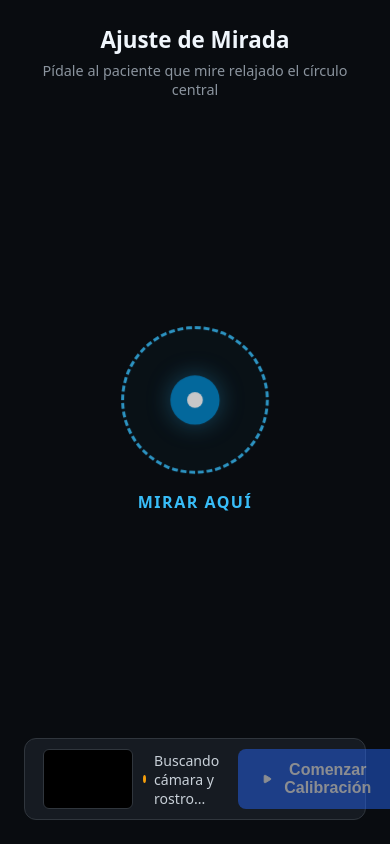
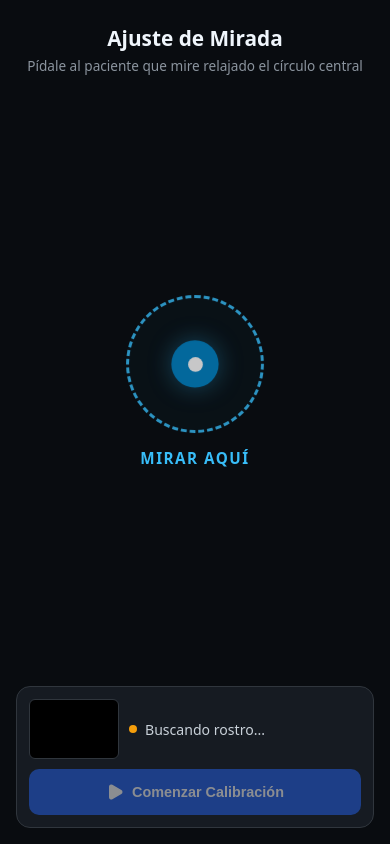
Before and after one commit to DiegoPanno/si_no, a React (Vite) app: page / in a window 390 px wide. Built offline with nearby package versions, Linux system fonts and the light colour scheme.

Commit message:
ajustes de css y calibración

```diff
--- a/src/App.jsx
+++ b/src/App.jsx
@@ -1,36 +1,39 @@
 import React, { useEffect, useRef, useState, useCallback } from 'react';
-import { ChevronUp, ChevronDown, RotateCcw, Play, Settings2, X } from 'lucide-react';
+import { ChevronUp, ChevronDown, RotateCcw, Play, Settings2, X, RefreshCw } from 'lucide-react';
 
 export default function App() {
   const videoRef = useRef(null);
   const canvasRef = useRef(null);
 
-  // Estados
+  // Estados de interfaz
   const [faceDetected, setFaceDetected] = useState(false);
   const [currentRatio, setCurrentRatio] = useState(0.40);
   const [neutralPoint, setNeutralPoint] = useState(null); // null = Modo Calibración
   const [activeZone, setActiveZone] = useState(null);     // 'UP' | 'DOWN' | null
   const [progress, setProgress] = useState(0);
-
-  // Menú discreto para el cuidador
   const [showCaregiverMenu, setShowCaregiverMenu] = useState(false);
 
   // Calibración inicial
   const [isCalibrating, setIsCalibrating] = useState(false);
   const [calibProgress, setCalibProgress] = useState(0);
-  const [statusMsg, setStatusMsg] = useState('Buscando cámara y rostro...');
+  const [statusMsg, setStatusMsg] = useState('Buscando rostro...');
 
   // Sensibilidad
-  const [sensitivity, setSensitivity] = useState(0.035);
-  const dwellTime = 1000; // 1 segundo sostenido para confirmar
+  const [sensitivity, setSensitivity] = useState(0.038);
+  const dwellTime = 1000; // 1 segundo fijo
 
-  // Referencias internas
+  // Referencias para temporizadores y filtros de auto-estabilización
   const neutralPointRef = useRef(null);
   const activeZoneRef = useRef(null);
   const dwellStartRef = useRef(null);
   const lastTriggerRef = useRef(0);
   const historyRef = useRef([]);
   const isRunningRef = useRef(false);
+
+  // Referencias para Auto-Drift (auto-calibración suave en reposo)
+  const restingSamplesRef = useRef([]);
+  const lastGazeMovementRef = useRef(performance.now());
+  const initialHeadPitchRef = useRef(null);
 
   // Síntesis de voz accesible en español
   const speak = useCallback((text) => {
@@ -43,26 +46,47 @@ export default function App() {
     }
   }, []);
 
-  // Cálculo binocular del ratio de los ojos
-  const calculateRatio = (landmarks) => {
+  // Cálculo binocular con compensación de cabeceo (Pitch)
+  const calculateEyeRatioWithHeadCompensation = (landmarks) => {
+    // Puntos Ojo Izquierdo: 159 (sup), 145 (inf), 468 (iris)
     const topL = landmarks[159].y;
     const botL = landmarks[145].y;
     const irisL = landmarks[468].y;
     const hL = botL - topL;
 
+    // Puntos Ojo Derecho: 386 (sup), 374 (inf), 473 (iris)
     const topR = landmarks[386].y;
     const botR = landmarks[374].y;
     const irisR = landmarks[473].y;
     const hR = botR - topR;
 
-    if (hL < 0.007 || hR < 0.007) return null; // Ojos cerrados
+    if (hL < 0.007 || hR < 0.007) return null; // Ojos cerrados o parpadeo
 
     const rL = (irisL - topL) / hL;
     const rR = (irisR - topR) / hR;
-    return (rL + rR) / 2;
+    const eyeRatioRaw = (rL + rR) / 2;
+
+    // Compensación de Cabeceo (Inclinación vertical de la cabeza)
+    // Entrecejo: 168, Punta de la nariz: 1
+    const forehead = landmarks[168].y;
+    const nose = landmarks[1].y;
+    const headPitch = nose - forehead;
+
+    if (initialHeadPitchRef.current === null) {
+      initialHeadPitchRef.current = headPitch;
+    }
+
+    // Diferencia respecto a la postura inicial de la cabeza
+    const headDelta = headPitch - initialHeadPitchRef.current;
+
+    // Factor de corrección: si la cabeza sube/baja, neutralizamos el sesgo del iris
+    const compensatedRatio = eyeRatioRaw - (headDelta * 0.45);
+
+    return compensatedRatio;
   };
 
   const evaluateGaze = useCallback((rawRatio) => {
+    // Suavizado móvil de 5 lecturas
     historyRef.current.push(rawRatio);
     if (historyRef.current.length > 5) historyRef.current.shift();
     const ratio = historyRef.current.reduce((a, b) => a + b, 0) / historyRef.current.length;
@@ -87,9 +111,30 @@ export default function App() {
     } else if (ratio < neutral - sensitivity) {
       detected = 'DOWN'; // Abajo -> NO
     } else {
-      detected = null;   // Centro neutro de descanso
+      detected = null;   // Centro neutro de reposo
     }
 
+    // ========================================================
+    // AUTO-DRIFT: Corrección suave del reposo si la persona está descansando
+    // ========================================================
+    if (detected === null) {
+      restingSamplesRef.current.push(ratio);
+      if (restingSamplesRef.current.length > 30) restingSamplesRef.current.shift();
+
+      // Si lleva más de 2.5 seg quieto en reposo, movemos sutilmente la base (0.5% por cuadro)
+      if (now - lastGazeMovementRef.current > 2500 && restingSamplesRef.current.length >= 20) {
+        const restingAvg = restingSamplesRef.current.reduce((a, b) => a + b, 0) / restingSamplesRef.current.length;
+        // Filtro pasa-bajos para corregir lentamente la base sin saltos bruscos
+        const updatedBase = neutral * 0.96 + restingAvg * 0.04;
+        neutralPointRef.current = parseFloat(updatedBase.toFixed(3));
+        setNeutralPoint(neutralPointRef.current);
+      }
+    } else {
+      lastGazeMovementRef.current = now;
+      restingSamplesRef.current = [];
+    }
+
+    // Procesamiento de selección
     if (detected && detected === activeZoneRef.current) {
       const elapsed = now - dwellStartRef.current;
       const pct = Math.min((elapsed / dwellTime) * 100, 100);
@@ -118,7 +163,7 @@ export default function App() {
     setProgress(0);
   };
 
-  // Inicialización de cámara compatible con iOS Safari y PC
+  // Inicialización de cámara y MediaPipe
   useEffect(() => {
     const FaceMeshClass = window.FaceMesh;
     if (!FaceMeshClass) return;
@@ -158,7 +203,7 @@ export default function App() {
       if (results.multiFaceLandmarks && results.multiFaceLandmarks.length > 0) {
         setFaceDetected(true);
         setStatusMsg('Rostro detectado');
-        const ratio = calculateRatio(results.multiFaceLandmarks[0]);
+        const ratio = calculateEyeRatioWithHeadCompensation(results.multiFaceLandmarks[0]);
         if (ratio !== null) {
           evaluateGaze(ratio);
         } else {
@@ -218,6 +263,7 @@ export default function App() {
     };
   }, [evaluateGaze]);
 
+  // Calibración inicial asistida
   const startCalibrationRoutine = () => {
     if ('speechSynthesis' in window) {
       window.speechSynthesis.speak(new SpeechSynthesisUtterance(''));
@@ -226,6 +272,7 @@ export default function App() {
     setIsCalibrating(true);
     setCalibProgress(0);
     const samples = [];
+    initialHeadPitchRef.current = null; // Reiniciar referencia de cabeza
     const startTime = performance.now();
     const duration = 2000;
 
@@ -251,6 +298,14 @@ export default function App() {
         }
       }
     }, 50);
+  };
+
+  // Reajuste rápido en 1 toque (0.6 segundos) sin cambiar de pantalla
+  const quickRealign = () => {
+    if (!faceDetected || !currentRatio) return;
+    neutralPointRef.current = currentRatio;
+    setNeutralPoint(currentRatio);
+    initialHeadPitchRef.current = null;
   };
 
   return (
@@ -328,7 +383,7 @@ export default function App() {
         </div>
       ) : (
         /* ========================================================
-           FASE 2: MODO CLÍNICO DE BAJO ESTÍMULO (SÍ / NO)
+           FASE 2: MODO CLÍNICO ESTABILIZADO (SÍ / NO)
            ======================================================== */
         <>
           {/* Zona Superior: SÍ */}
@@ -349,17 +404,37 @@ export default function App() {
             </div>
           </div>
 
-          {/* FRANJA CENTRAL VACÍA Y OSCURA (DESCANSO TOTAL) */}
-          <div className="dock-clean">
-            {/* Indicador LED ultra-discreto en la esquina */}
-            <span
-              className={`status-led ${faceDetected ? 'ready' : ''}`}
-              title={faceDetected ? 'Rostro conectado' : 'Sin rostro'}
-            />
+          {/* FRANJA CENTRAL DIVISORIA Y REAJUSTE EN 1 TOQUE */}
+          <div className="dock-clean" style={{ height: '42px', padding: '0 16px' }}>
+            {/* LED discreto de estado */}
+            <div style={{ display: 'flex', alignItems: 'center', gap: '8px' }}>
+              <span
+                className={`status-led ${faceDetected ? 'ready' : ''}`}
+                title={faceDetected ? 'Rostro conectado' : 'Sin rostro'}
+              />
+            </div>
 
-            <div style={{ flex: 1 }} />
+            {/* ZONA DE DESCANSO CON TOQUE PARA REAJUSTE RÁPIDO */}
+            <button
+              onClick={quickRealign}
+              style={{
+                background: 'transparent',
+                border: 'none',
+                color: '#484f58',
+                fontSize: '0.72rem',
+                cursor: 'pointer',
+                display: 'flex',
+                alignItems: 'center',
+                gap: '4px',
+                padding: '4px 10px',
+                borderRadius: '6px'
+              }}
+              title="Toca aquí si el paciente se movió para reajustar el centro de inmediato"
+            >
+              <RefreshCw size={11} /> Reajuste de reposo
+            </button>
 
-            {/* Botón de ajustes solo para el cuidador */}
+            {/* Menú de acompañante */}
             <button
               className="btn-action"
               onClick={() => setShowCaregiverMenu(!showCaregiverMenu)}
@@ -387,7 +462,7 @@ export default function App() {
             </div>
           </div>
 
-          {/* Menú modal opcional para el cuidador */}
+          {/* Menú de configuración para el cuidador */}
           {showCaregiverMenu && (
             <div style={{
               position: 'fixed',
@@ -403,7 +478,7 @@ export default function App() {
               display: 'flex',
               flexDirection: 'column',
               gap: '14px',
-              minWidth: '270px'
+              minWidth: '280px'
             }}>
               <div style={{ display: 'flex', justifyContent: 'space-between', alignItems: 'center' }}>
                 <span style={{ fontWeight: 700, fontSize: '0.95rem' }}>Ajustes de Asistencia</span>
@@ -416,16 +491,16 @@ export default function App() {
               </div>
 
               <div style={{ fontSize: '0.82rem', color: '#8b949e' }}>
-                Posición: <b>{currentRatio}</b> | Base: <b>{neutralPoint}</b>
+                Ojo (corregido): <b>{currentRatio}</b> | Base: <b>{neutralPoint}</b>
               </div>
 
               <div className="control-slider">
-                <span>Esfuerzo: {sensitivity === 0.025 ? 'Leve' : sensitivity === 0.035 ? 'Medio' : 'Alto'}</span>
+                <span>Esfuerzo necesario: {sensitivity <= 0.028 ? 'Muy Leve' : sensitivity <= 0.040 ? 'Medio' : 'Alto'}</span>
                 <input
                   type="range"
-                  min="0.020"
+                  min="0.022"
                   max="0.055"
-                  step="0.005"
+                  step="0.003"
                   value={sensitivity}
                   onChange={(e) => setSensitivity(parseFloat(e.target.value))}
                 />
@@ -452,7 +527,7 @@ export default function App() {
                 }}
               >
                 <RotateCcw size={16} />
-                Volver a Calibrar
+                Calibración Completa
               </button>
             </div>
           )}
--- a/src/index.css
+++ b/src/index.css
@@ -28,7 +28,7 @@ body, html, #root {
 }
 
 /* ========================================================
-   FASE 1: PANTALLA DE CALIBRACIÓN (FONDO NEUTRO Y LIMPIO)
+   FASE 1: PANTALLA DE CALIBRACIÓN INICIAL
    ======================================================== */
 .calibration-screen {
   width: 100vw;
@@ -38,25 +38,28 @@ body, html, #root {
   flex-direction: column;
   justify-content: space-between;
   align-items: center;
-  padding: 24px;
+  padding: 16px;
   background: #090c10;
   position: relative;
+  overflow-y: auto;
+  box-sizing: border-box;
 }
 
 .calib-header {
   text-align: center;
   max-width: 480px;
+  margin-top: 8px;
 }
 
 .calib-title {
-  font-size: clamp(1.4rem, 4vw, 2rem);
+  font-size: clamp(1.3rem, 4vw, 2rem);
   font-weight: 700;
   color: #f0f6fc;
-  margin-bottom: 6px;
+  margin-bottom: 4px;
 }
 
 .calib-subtitle {
-  font-size: clamp(0.9rem, 2.5vw, 1.1rem);
+  font-size: clamp(0.85rem, 2.5vw, 1.05rem);
   color: #8b949e;
 }
 
@@ -65,11 +68,12 @@ body, html, #root {
   flex-direction: column;
   align-items: center;
   justify-content: center;
+  margin: 16px 0;
 }
 
 .target-outer-ring {
-  width: clamp(150px, 32vmin, 220px);
-  height: clamp(150px, 32vmin, 220px);
+  width: clamp(140px, 30vmin, 210px);
+  height: clamp(140px, 30vmin, 210px);
   border-radius: 50%;
   border: 3px dashed #38bdf8;
   display: flex;
@@ -80,8 +84,8 @@ body, html, #root {
 }
 
 .target-inner-circle {
-  width: clamp(50px, 12vmin, 76px);
-  height: clamp(50px, 12vmin, 76px);
+  width: clamp(48px, 11vmin, 72px);
+  height: clamp(48px, 11vmin, 72px);
   border-radius: 50%;
   background: #0284c7;
   display: flex;
@@ -91,15 +95,15 @@ body, html, #root {
 }
 
 .target-center-dot {
-  width: 16px;
-  height: 16px;
+  width: 15px;
+  height: 15px;
   border-radius: 50%;
   background: #ffffff;
 }
 
 .target-text {
-  margin-top: 16px;
-  font-size: clamp(1rem, 2.8vw, 1.25rem);
+  margin-top: 14px;
+  font-size: clamp(0.95rem, 2.6vw, 1.2rem);
   font-weight: 600;
   color: #38bdf8;
   letter-spacing: 1.5px;
@@ -122,31 +126,36 @@ body, html, #root {
   transition: width 0.08s linear;
 }
 
+/* Panel inferior de calibración encuadrado */
 .calib-footer {
   display: flex;
   align-items: center;
   justify-content: space-between;
   width: 100%;
-  max-width: 650px;
+  max-width: 580px;
   background: #161b22;
   border: 1px solid #30363d;
-  padding: 10px 18px;
-  border-radius: 12px;
-  gap: 14px;
+  padding: 12px 16px;
+  border-radius: 14px;
+  gap: 12px;
+  box-sizing: border-box;
 }
 
 .btn-start-calib {
   background: #2563eb;
   color: white;
   border: none;
-  padding: 12px 24px;
-  font-size: 1rem;
-  border-radius: 8px;
+  padding: 12px 20px;
+  font-size: clamp(0.9rem, 2.5vw, 1.05rem);
+  border-radius: 10px;
   cursor: pointer;
-  font-weight: 600;
+  font-weight: 700;
   display: flex;
   align-items: center;
+  justify-content: center;
   gap: 8px;
+  white-space: nowrap;
+  flex-shrink: 0;
   transition: background 0.2s;
 }
 
@@ -174,7 +183,6 @@ body, html, #root {
   position: relative;
   cursor: pointer;
   padding: 10px;
-  /* Fondo sobrio en estado de descanso */
   background-color: #0f141c;
   transition: background-color 0.25s ease, color 0.2s ease;
 }
@@ -187,7 +195,6 @@ body, html, #root {
   border-top: 1px solid #1f2937;
 }
 
-/* En reposo: letras tenues que no distraen */
 .zone-content {
   display: flex;
   flex-direction: column;
@@ -195,7 +202,7 @@ body, html, #root {
   justify-content: center;
   gap: 6px;
   z-index: 2;
-  opacity: 0.45; /* Atenuado en reposo */
+  opacity: 0.45;
   transition: opacity 0.2s ease, transform 0.2s ease;
 }
 
@@ -221,7 +228,7 @@ body, html, #root {
   color: #8b949e;
 }
 
-/* ACTIVACIÓN SOLO CUANDO EL PACIENTE MIRA A LA ZONA */
+/* Activación por fijación voluntaria de la mirada */
 .zone-yes.active {
   background: linear-gradient(180deg, #064e3b 0%, #065f46 100%);
 }
@@ -250,7 +257,7 @@ body, html, #root {
   color: #ffffff;
 }
 
-/* Barra de fijación progresiva */
+/* Barra de progreso de dwell time */
 .progress-bar-bg {
   position: absolute;
   width: 100%;
@@ -270,10 +277,10 @@ body, html, #root {
   transition: width 0.04s linear;
 }
 
-/* FRANJA DIVISORIA CENTRAL MINIMALISTA (DESCANSO TOTAL) */
+/* Franja central divisoria sobria */
 .dock-clean {
   flex-shrink: 0;
-  height: 36px;
+  height: 42px;
   background-color: #090c10;
   display: flex;
   align-items: center;
@@ -282,7 +289,7 @@ body, html, #root {
   z-index: 10;
 }
 
-/* Vista previa de cámara en la calibración */
+/* Minipreview y telemetría */
 .preview-wrapper {
   width: 90px;
   height: 60px;
@@ -311,6 +318,7 @@ body, html, #root {
   height: 8px;
   border-radius: 50%;
   background-color: #f59e0b;
+  flex-shrink: 0;
 }
 
 .status-led.ready {
@@ -353,3 +361,21 @@ body, html, #root {
 .spin {
   animation: spin 1s linear infinite;
 }
+
+/* ========================================================
+   RESPONSIVE MOBILE / PANTALLAS ESTRECHAS
+   ======================================================== */
+@media (max-width: 600px) {
+  .calib-footer {
+    flex-direction: column;
+    align-items: stretch;
+    padding: 12px;
+    gap: 10px;
+  }
+
+  .btn-start-calib {
+    width: 100%;
+    white-space: normal;
+    padding: 14px;
+  }
+}
```
